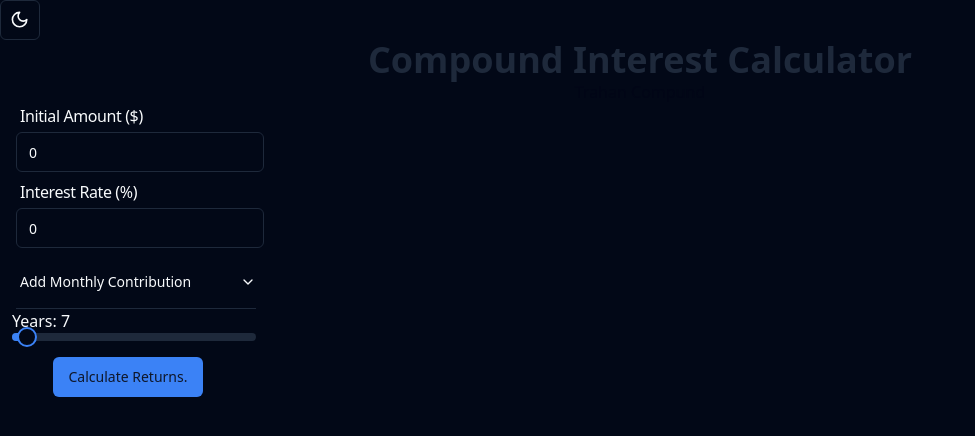
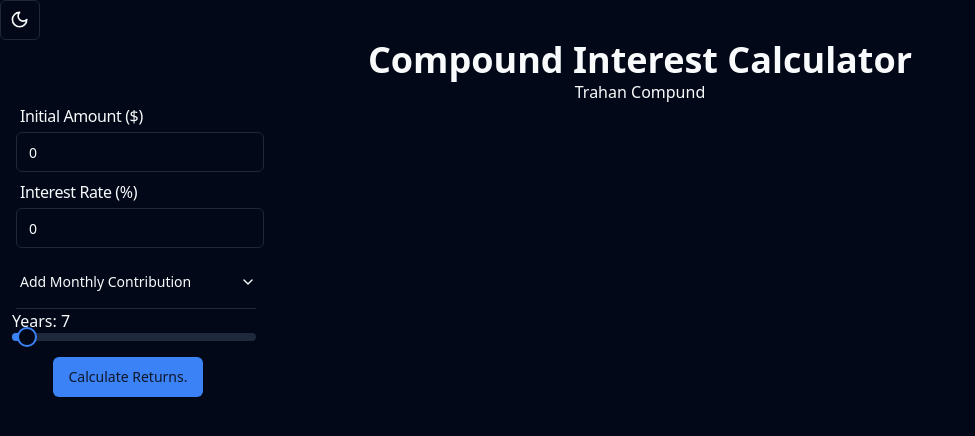
Before and after one commit to babbage88/react-trahan-compound, a React (Vite) app: page / in a window 1280 px wide. Shown: the top 436 px of the page, without its empty margins (0-975 px from the left). Built offline with nearby package versions, Linux system fonts and the light colour scheme.

Commit message:
Added light and dark mode

```diff
--- a/src/components/Layout.tsx
+++ b/src/components/Layout.tsx
@@ -11,10 +11,10 @@ export default function Layout(props: LayoutProps): JSX.Element {
         <div className='min-h-screen gap-10 sm:gap-12 md:gap-5 bg-background'>
             <header className=''>
                 <ModeToggle />
-                <h1 className='text-4xl sm:text-5xl md:text-4xl font-semibold text-center text-slate-800'> Compound Interest Calculator </h1>
+                <h1 className='text-4xl sm:text-5xl md:text-4xl font-semibold text-center'> Compound Interest Calculator </h1>
 
             </header>
-            <p className='text-center text-slate-950 text-sm md:text-base'>Trahan Compund</p>
+            <p className='text-center text-sm md:text-base'>Trahan Compund</p>
             <main className=''>
                 {children}
             </main>
```
